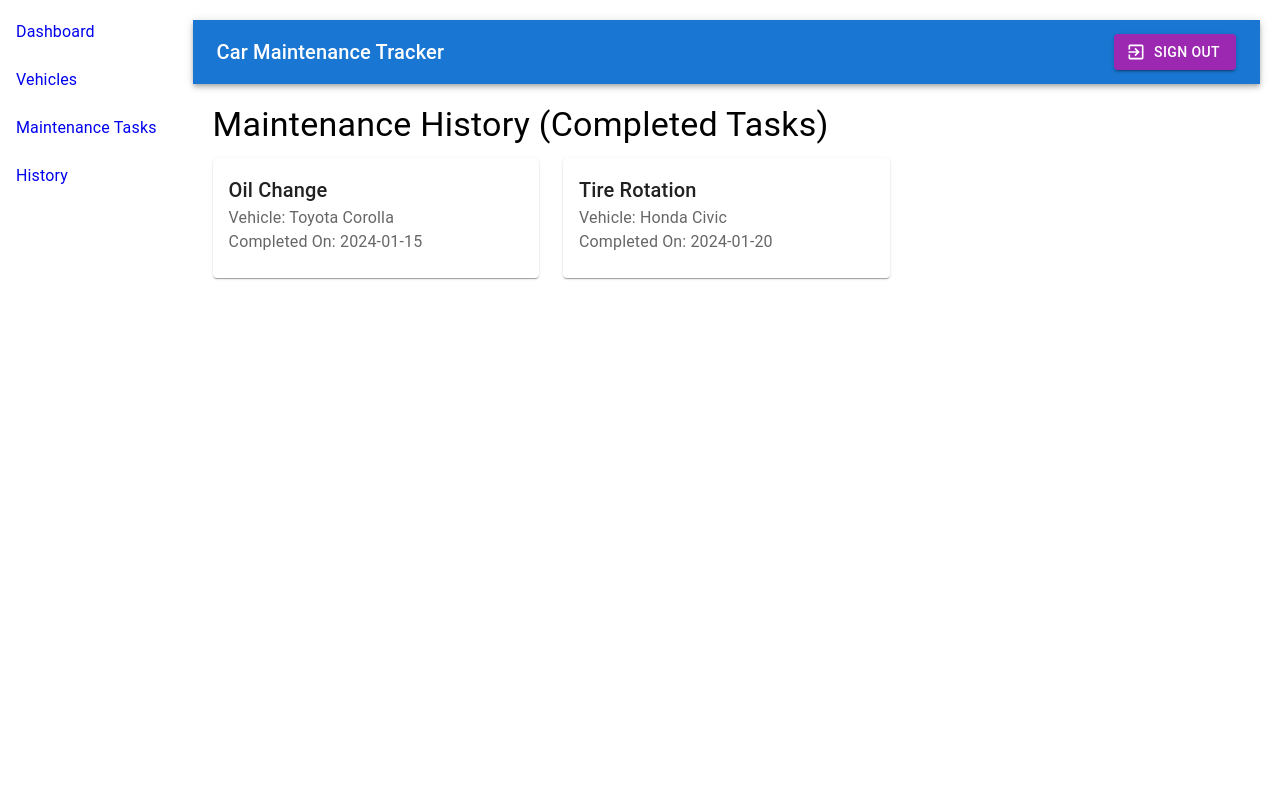
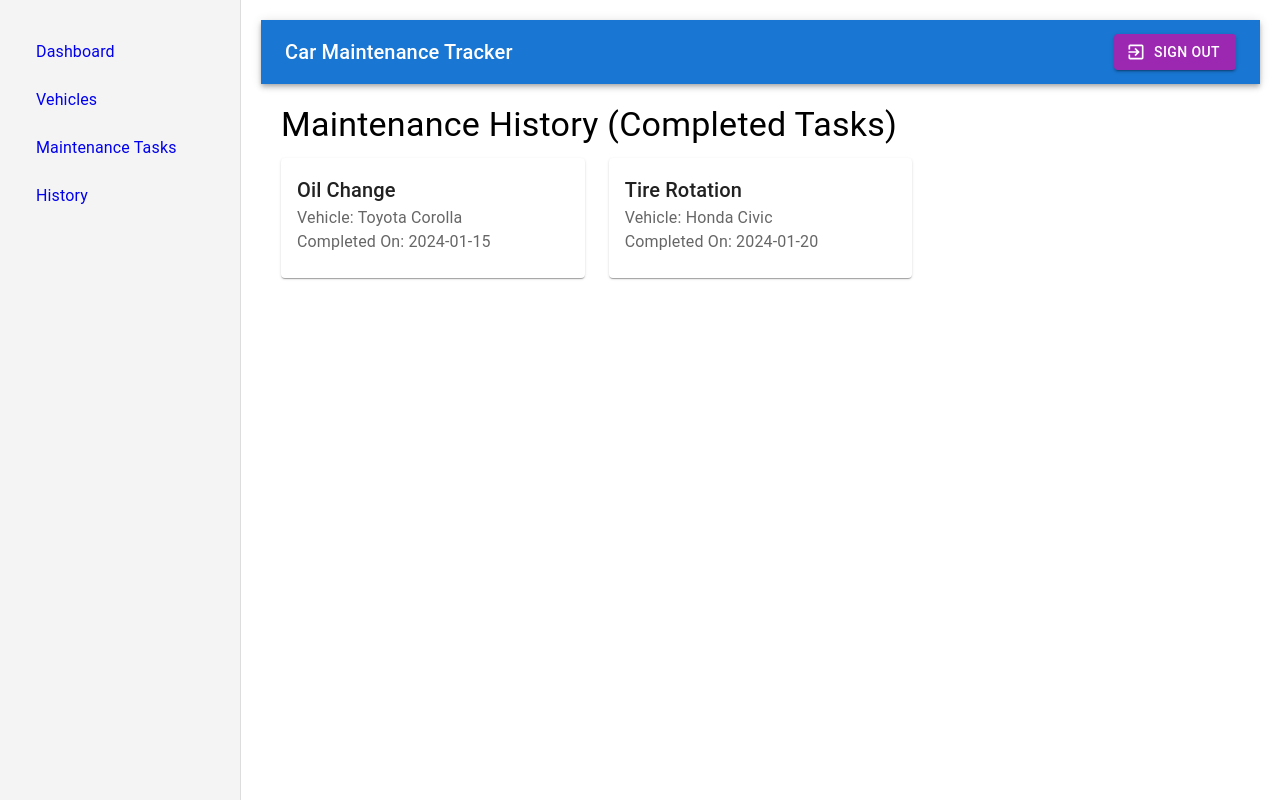
Before and after one commit to releasedpower/maincar-react, a React (Create React App) app: page /history in a window 1280 px wide. Built offline with nearby package versions, Linux system fonts and the light colour scheme.

Commit message:
Import sidebar css file

```diff
--- a/src/assets/styles/Sidebar.css
+++ b/src/assets/styles/Sidebar.css
@@ -1,5 +1,5 @@
 .sidebar {
-  width: 250px;
+  width: 200px;
   background-color: #f4f4f4;
   border-right: 1px solid #ddd;
   padding: 20px;
--- a/src/components/Sidebar.js
+++ b/src/components/Sidebar.js
@@ -1,6 +1,7 @@
 import React from 'react';
 import { List, ListItem, ListItemText } from '@mui/material';
 import { NavLink } from 'react-router-dom';
+import '../assets/styles/Sidebar.css';
 
 const Sidebar = () => {
   return (
```
Also changed, not shown: 1 other file (tests, documents, lock files or other folders).
